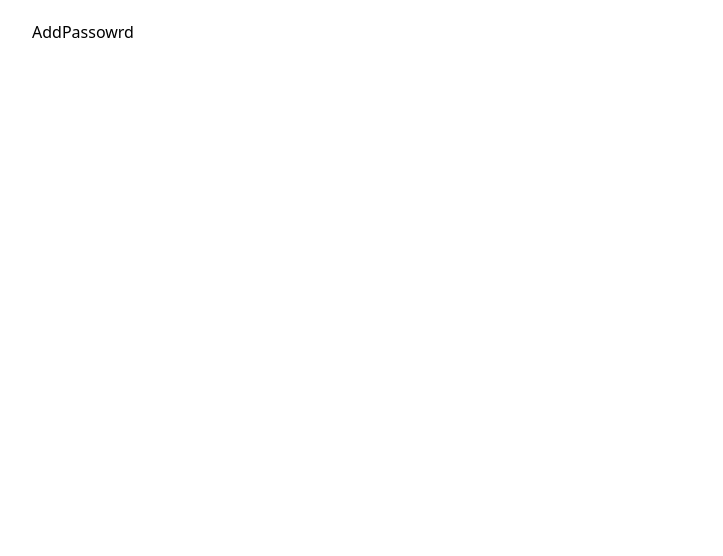
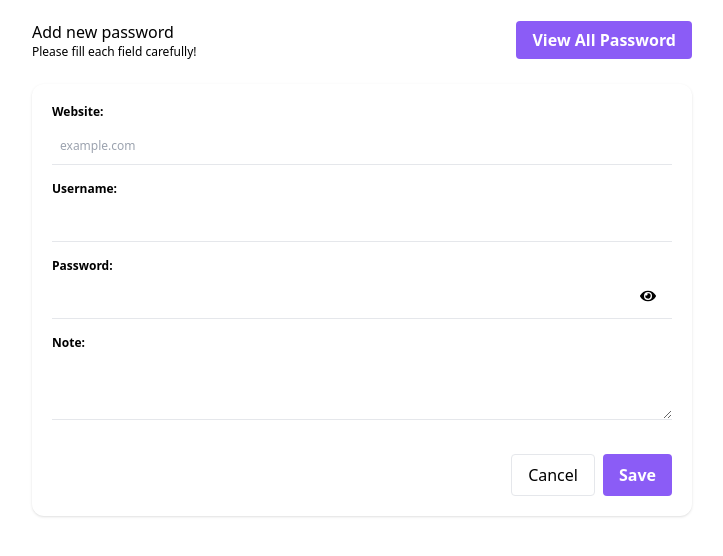
Before and after one commit to itscsp/PasswordManagerUI, a React (Vite) app: page /password/add in a window 1280 px wide. Shown: the top 556 px of the page, without its empty margins (278-1001 px from the left). Built offline with nearby package versions, Linux system fonts and the light colour scheme.

Commit message:
Add new password

```diff
--- a/src/App.css
+++ b/src/App.css
@@ -0,0 +1,8 @@
+.passwordItem:last-child .password-content-wrapper{
+    border-bottom: none;
+}
+
+input::placeholder,
+textarea::placeholder {
+ font-size: 12px;
+}
--- a/src/components/PasswordListItem.jsx
+++ b/src/components/PasswordListItem.jsx
@@ -11,16 +11,16 @@ export default function PasswordListItem({data}, key) {
 
     return (
 
-            <li key={key} className="  hover:bg-gray-100">
+            <li key={key} className="passwordItem  hover:bg-gray-100">
                 <Button isLink='true' className="flex  items-center" to={`/password/${data.id}`} >
                     <div className="px-5 py-3">
                         <DynamicFavicon website={data.sites} />
 
                     </div>
-                    <div className="py-3 w-full flex justify-between items-stretch border-b">
+                    <div className="py-3 w-full flex justify-between items-stretch border-b password-content-wrapper">
                         <p>{data.sites}</p>
 
-                        <div>
+                        <div className="px-2">
                             <MdArrowRight size={24} />
                         </div>
                     </div>
--- a/src/pages/AddPassword.jsx
+++ b/src/pages/AddPassword.jsx
@@ -1,8 +1,56 @@
+import Card from "../components/Card";
+import Button from "../components/button";
+import { Form } from 'react-router-dom';
+import { FaEye, FaEyeSlash } from 'react-icons/fa';
+import { useState } from "react";
 
 const AddPassowrd = () => {
+    const [showPassword, setShowPassword] = useState(false);
+
+    const togglePasswordVisibility = () => {
+        setShowPassword(!showPassword);
+    };
+
     return (
         <>
-        <h1>AddPassowrd</h1>
+            <div className="flex justify-between items-center gap-4">
+
+                <div>
+                    <h2>Add new password</h2>
+                    <p className="text-xs">Please fill each field carefully!</p>
+                </div>
+                <div>
+                    <Button isLink='true' to='/password/' className="bg-violet-500 hover:bg-violet-700 text-white font-bold py-2 px-4 rounded">View All Password</Button>
+                </div>
+
+            </div>
+            <Card>
+                <Form method="post" action="/add-password">
+                    <div className="p-5 pb-2">
+                        <label htmlFor="website" className="block text-xs font-bold text-black-600">Website:</label>
+                        <input type="text" id="website" placeholder="example.com" required name="website" className="mt-1 p-2 w-full border-b rounded-tl-md rounded-tr-md focus:ring-0 focus:border-b focus:border-gray-500 focus-visible:border-b focus-visible:border-gray-500" />
+                    </div>
+                    <div className="p-5 pb-2 pt-2">
+                        <label htmlFor="username" className="block text-xs font-bold text-black-600">Username:</label>
+                        <input type="text" id="username"  required name="username" className="mt-1 p-2 w-full border-b rounded-tl-md rounded-tr-md focus:ring-0 focus:border-b focus:border-gray-500 focus-visible:border-b focus-visible:border-gray-500" />
+                    </div>
+                    <div className="p-5 pb-2 pt-2 relative">
+                        <label htmlFor="password" className="block text-xs font-bold text-black-600">Password:</label>
+                        <input type={showPassword ? "text" : "password"} id="password"  required name="password" className="mt-1 p-2 w-full border-b rounded-tl-md rounded-tr-md pr-10 focus:ring-0 focus:border-b focus:border-gray-500 focus-visible:border-b focus-visible:border-gray-500" />
+                        <button type="button" id="togglePassword" className="focus:outline-none -ml-8" onClick={togglePasswordVisibility}>
+                            {showPassword ? <FaEyeSlash /> : <FaEye />}
+                        </button>
+                    </div>
+                    <div className="p-5 pb-2 pt-2">
+                        <label htmlFor="note" className="block text-xs font-bold text-black-600">Note:</label>
+                        <textarea id="note"  name="note" className="mt-1 p-2 w-full border-b rounded-tl-md rounded-tr-md focus:ring-0 focus:border-b focus:border-gray-500 focus-visible:border-b focus-visible:border-gray-500"></textarea>
+                    </div>
+                    <div className="p-5 flex justify-end space-x-2">
+                        <Button isLink='true' type="button" to='/password/' className="border hover:bg-gray-100 text-gray py-2 px-4 rounded">Cancel</Button>
+                        <Button type="button" className="bg-violet-500 hover:bg-violet-700 text-white font-bold py-2 px-4 rounded">Save</Button>
+                    </div>
+                </Form>
+            </Card>
         </>
     );
 }
```
